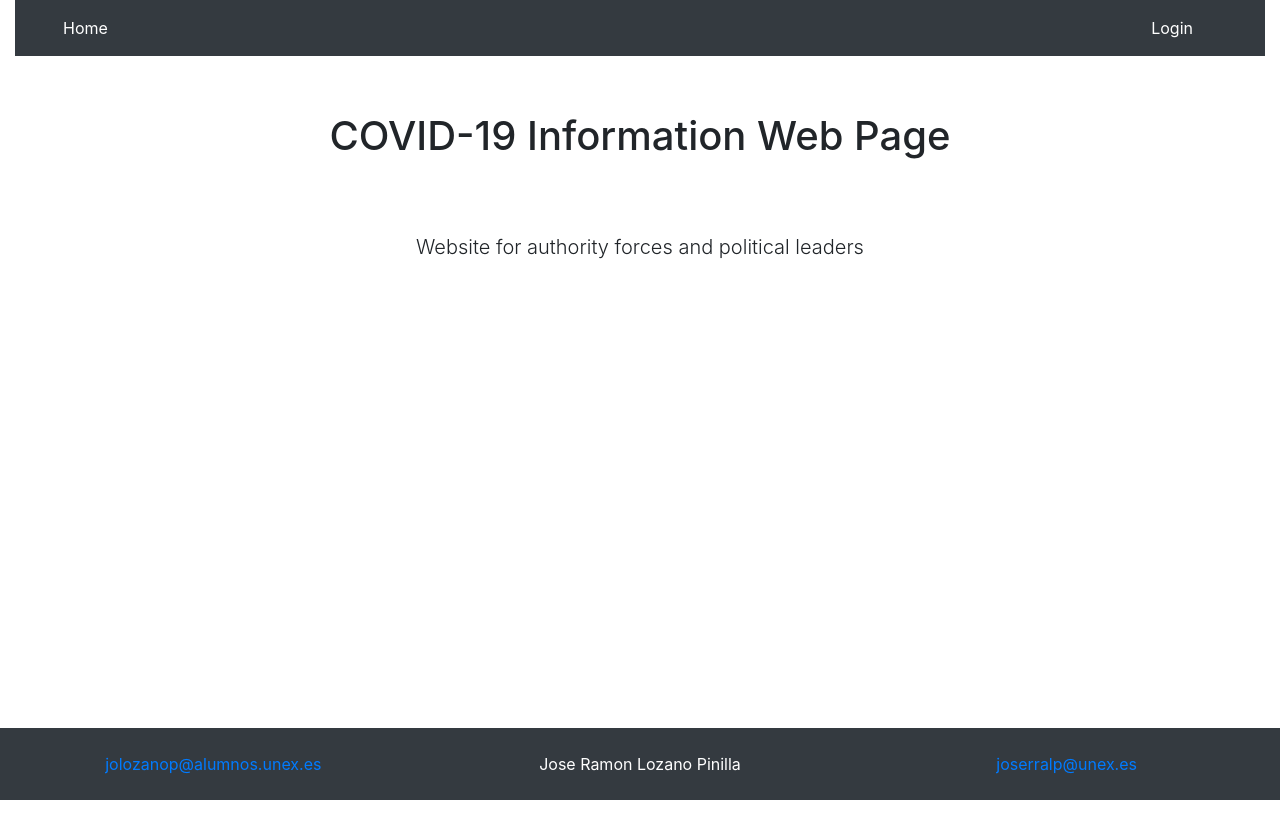
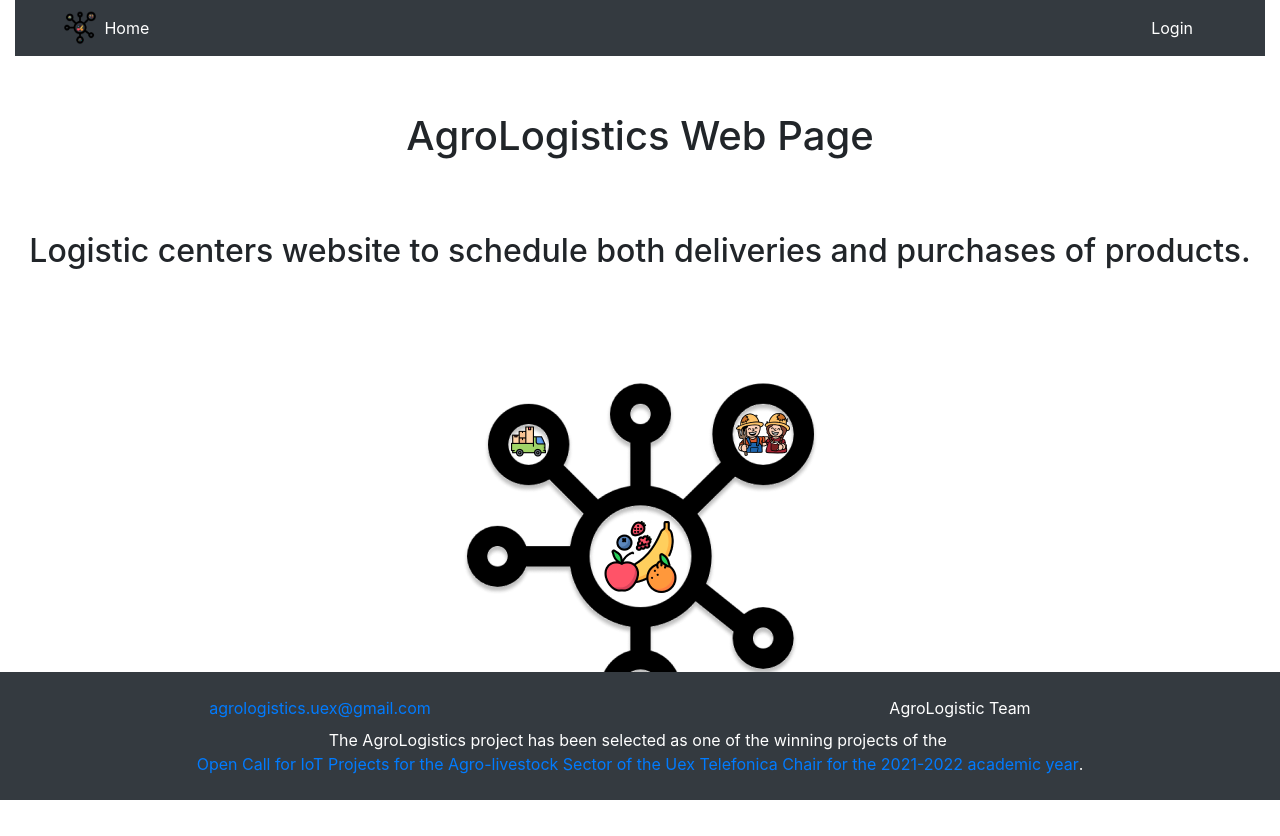
Before and after one commit to JoserraLP/AgroLogistics, a Flask app: page / in a window 1280 px wide. Before the commit the page ends 800 px from the top, so only its background shows below. Run offline with Flask 2, Linux system fonts and the light colour scheme; parts of the project's set-up code (start-up, migrations or seed data) failed here and were passed over; some libraries are stand-ins or nearby versions.

Commit message:
Updated home and user-related pages

```diff
--- a/WebServer/templates/base.html
+++ b/WebServer/templates/base.html
@@ -5,16 +5,27 @@
     <meta charset="utf-8">
     <meta http-equiv="X-UA-Compatible" content="IE=edge">
     <meta name="viewport" content="width=device-width, initial-scale=1, shrink-to-fit=no">
-    <title>COVID-19 Information Web Page</title>
+    <title>AgroLogistics</title>
+    <link rel="shortcut icon" href="/static/img/logo.png">
     <!-- <link rel="stylesheet" href="https://cdnjs.cloudflare.com/ajax/libs/bulma/0.7.2/css/bulma.min.css" /> -->
 
-    <link rel="stylesheet" href="https://stackpath.bootstrapcdn.com/bootstrap/4.5.0/css/bootstrap.min.css" integrity="sha384-9aIt2nRpC12Uk9gS9baDl411NQApFmC26EwAOH8WgZl5MYYxFfc+NcPb1dKGj7Sk" crossorigin="anonymous">
-    <script src="https://code.jquery.com/jquery-3.2.1.slim.min.js" integrity="sha384-KJ3o2DKtIkvYIK3UENzmM7KCkRr/rE9/Qpg6aAZGJwFDMVNA/GpGFF93hXpG5KkN" crossorigin="anonymous"></script>
-<script src="https://cdnjs.cloudflare.com/ajax/libs/popper.js/1.12.9/umd/popper.min.js" integrity="sha384-ApNbgh9B+Y1QKtv3Rn7W3mgPxhU9K/ScQsAP7hUibX39j7fakFPskvXusvfa0b4Q" crossorigin="anonymous"></script>
-<script src="https://maxcdn.bootstrapcdn.com/bootstrap/4.0.0/js/bootstrap.min.js" integrity="sha384-JZR6Spejh4U02d8jOt6vLEHfe/JQGiRRSQQxSfFWpi1MquVdAyjUar5+76PVCmYl" crossorigin="anonymous"></script>
+    <link rel="stylesheet" href="https://stackpath.bootstrapcdn.com/bootstrap/4.5.0/css/bootstrap.min.css"
+          integrity="sha384-9aIt2nRpC12Uk9gS9baDl411NQApFmC26EwAOH8WgZl5MYYxFfc+NcPb1dKGj7Sk" crossorigin="anonymous">
+    <script src="https://code.jquery.com/jquery-3.2.1.slim.min.js"
+            integrity="sha384-KJ3o2DKtIkvYIK3UENzmM7KCkRr/rE9/Qpg6aAZGJwFDMVNA/GpGFF93hXpG5KkN" crossorigin="anonymous">
+    </script>
+    <script src="https://cdnjs.cloudflare.com/ajax/libs/popper.js/1.12.9/umd/popper.min.js"
+            integrity="sha384-ApNbgh9B+Y1QKtv3Rn7W3mgPxhU9K/ScQsAP7hUibX39j7fakFPskvXusvfa0b4Q" crossorigin="anonymous">
+    </script>
+    <script src="https://maxcdn.bootstrapcdn.com/bootstrap/4.0.0/js/bootstrap.min.js"
+            integrity="sha384-JZR6Spejh4U02d8jOt6vLEHfe/JQGiRRSQQxSfFWpi1MquVdAyjUar5+76PVCmYl" crossorigin="anonymous">
+    </script>
 
 
     <link rel="stylesheet" href="{{ url_for('static', filename='css/style.css') }}">
+
+    {% block header_bokeh %}
+    {% endblock %}
 
 </head>
 
@@ -22,14 +33,21 @@
     <section>
 
         <div class="container-fluid">
-            <nav class="navbar navbar-expand-lg navbar-dark bg-dark">
-                <button class="navbar-toggler" type="button" data-toggle="collapse" data-target="#navbarSupportedContent" aria-controls="navbarSupportedContent" aria-expanded="false" aria-label="Toggle navigation">
+            <nav class="navbar navbar-expand-lg navbar-dark bg-dark pl-4">
+                <button class="navbar-toggler" type="button" data-toggle="collapse"
+                        data-target="#navbarSupportedContent" aria-controls="navbarSupportedContent"
+                        aria-expanded="false" aria-label="Toggle navigation">
                     <span class="navbar-toggler-icon"></span>
                 </button>
                 <div class="collapse navbar-collapse"  id="navbarSupportedContent">
-                    <ul class="navbar-nav mr-auto mt-2 mt-lg-0">
+                    <ul class="navbar-nav mr-auto mt-2 mt-lg-0 pl-3">
                         <li class="nav-item ml-4 active">
-                            <a href="{{ url_for('main.index') }}" class="nav-link text-white">Home</a>
+                            <div class="row">
+                                <a href="{{ url_for('main.index') }}" class="col-xs-6">
+                                    <img src="/static/img/logo.png" height="40px"/>
+                                </a>
+                                <a href="{{ url_for('main.index') }}" class="col nav-link text-white col-xs-6">Home</a>
+                            </div>
                         </li>
                         {% if current_user.is_authenticated %}
                         <li class="nav-item ml-4 active">
@@ -37,14 +55,22 @@
                         </li>
 
                         {% if current_user.has_roles(['logistics_center']) %}
-                        <li class="nav-item ml-4 active">
-                            <a href="{{ url_for('stock.set_stock') }}" class="nav-link text-white">Stock</a>
+                        <li class="nav-item ml-4 active dropdown show">
+                                <a class="nav-link text-white dropdown-toggle" href="#" role="button"
+                                   id="dropdownMenuLink" data-toggle="dropdown" aria-haspopup="true" aria-expanded="false">
+                                  Schedule
+                                </a>
+                                <div class="dropdown-menu bg-dark" aria-labelledby="dropdownMenuLink">
+                                    <div class="dropdown-content bg-dark">
+                                        <a href="{{ url_for('schedule.consumer_schedule') }}"
+                                           class="nav-link text-white">Consumer schedule</a>
+                                        <a href="{{ url_for('schedule.producer_schedule') }}"
+                                           class="nav-link text-white">Producer schedule</a>
+                                    </div>
+                                </div>
                         </li>
                         <li class="nav-item ml-4 active">
-                            <a href="{{ url_for('schedule.show_schedule') }}" class="nav-link text-white">Schedule</a>
-                        </li>
-                        <li class="nav-item ml-4 active">
-                            <a href="{{ url_for('auth.login') }}" class="nav-link text-white">Statistics</a>
+                            <a href="{{ url_for('statistics.show_options') }}" class="nav-link text-white">Statistics</a>
                         </li>
                         {% endif %}
 
@@ -73,11 +99,14 @@
 
         <footer class="footer">
             <div class="container-fluid text-center">
-                <div class="d-flex justify-content-center bg-dark row pt-4 pb-4">
-                    <div class="col text-white ml-4 mr-4"><a href="mailto:jolozanop@alumnos.unex.es">jolozanop@alumnos.unex.es</a></div>
-                    <div class="col text-white ml-4 mr-4">Jose Ramon Lozano Pinilla</div>
-                    <div class="col text-white ml-4 mr-4"><a href="mailto:joserralp@unex.es">joserralp@unex.es</a></div>
+                <div class="d-flex justify-content-center bg-dark row pt-4 pb-2">
+                    <div class="col text-white ml-4 mr-4"><a href="mailto:agrologistics.uex@gmail.com">agrologistics.uex@gmail.com</a></div>
+                    <div class="col text-white ml-4 mr-4">AgroLogistic Team</div>
                 </div>
+                <div class="d-flex justify-content-center bg-dark row pb-4 text-white">
+                    The AgroLogistics project has been selected as one of the winning projects of the&nbsp;
+                    <a href="http://catedratelefonica.unex.es/resolucion-de-premios-catedra-telefonica-2021-convocatoria-abierta-a-proyectos-iot-big-data-machine-learning-y-blockchain-para-la-transformacion-digital-del-sector-agroganadero/">Open Call for IoT Projects for the Agro-livestock Sector of the
+                        Uex Telefonica Chair for the 2021-2022 academic year</a>.</div>
             </div>
         </footer>
     </section>
--- a/WebServer/templates/index.html
+++ b/WebServer/templates/index.html
@@ -4,7 +4,7 @@
 <div class="d-flex flex-column full-height">
   <div class="p-2 mt-5">
     <h1>
-      COVID-19 Information Web Page
+      AgroLogistics Web Page
     </h1>
   </div>
   {% with messages = get_flashed_messages() %}
@@ -15,9 +15,12 @@
   {% endif %}
   {% endwith %}
   <div class="p-2 mt-5">
-    <p class="lead">
-      Website for authority forces and political leaders
-    </p>
+    <h2>
+      Logistic centers website to schedule both deliveries and purchases of products.
+    </h2>
+  </div>
+  <div class="p-2 mt-5">
+      <img src="/static/img/logo.png" />
   </div>
 </div>
 
--- a/WebServer/templates/login.html
+++ b/WebServer/templates/login.html
@@ -11,7 +11,7 @@
     {% endwith %}
     <div class="container">
         <div class="col-xl-5 col-lg-6 col-md-8 col-sm-10 mx-auto text-center form p-4">
-            <form method="POST" action="/login" class="justify-content-center">
+            <form method="POST" action="{{url_for('auth.login')}}" class="justify-content-center">
                 <div class="form-group row">
                     <label class="col-4 text-left mt-1" for="email">Email:</label>
                     <input class="col-8 text-left" type="email" name="email" placeholder="email_test@gmail.com" autofocus="" required>
@@ -31,7 +31,7 @@
             </form>
         </div>
         <p class="lead">
-            Don't have an account? <a href="/signup">Sign up!</a>
+            Don't have an account? <a href="{{url_for('auth.signup')}}">Sign up!</a>
         </p>
     </div>
 </div>
--- a/WebServer/templates/signup.html
+++ b/WebServer/templates/signup.html
@@ -11,7 +11,7 @@
     {% endwith %}
     <div class="container">
         <div class="col-xl-5 col-lg-6 col-md-8 col-sm-10 mx-auto text-center form p-4">
-            <form method="POST" action="/signup" class="justify-content-center">
+            <form method="POST" action="{{url_for('auth.signup')}}" class="justify-content-center">
                 <div class="form-group row">
                     <label class="col-4 text-left mt-1" for="name">Username:</label>
                     <input class="col-8 text-left" type="text" name="name"  autofocus="" required>
```
Also changed, not shown: WebServer/static/img/logo.png (added).
